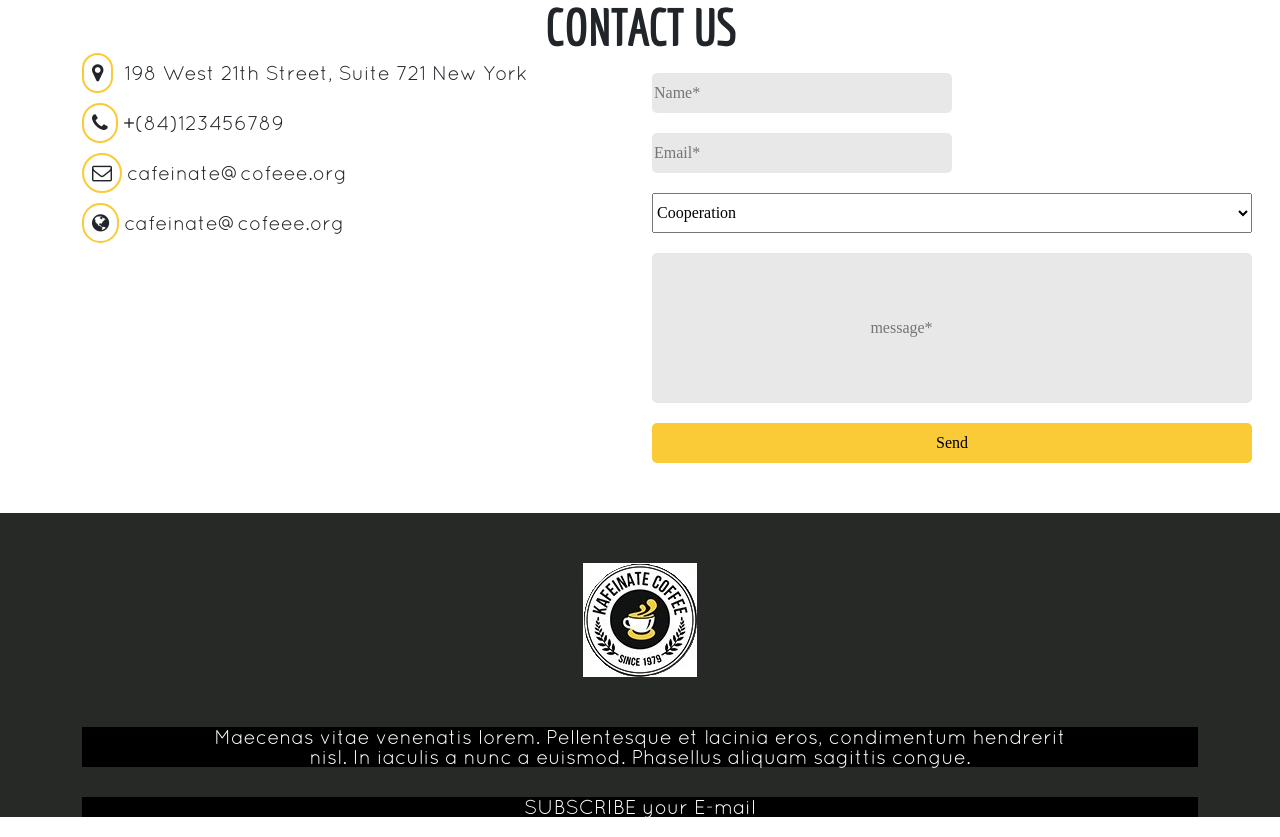
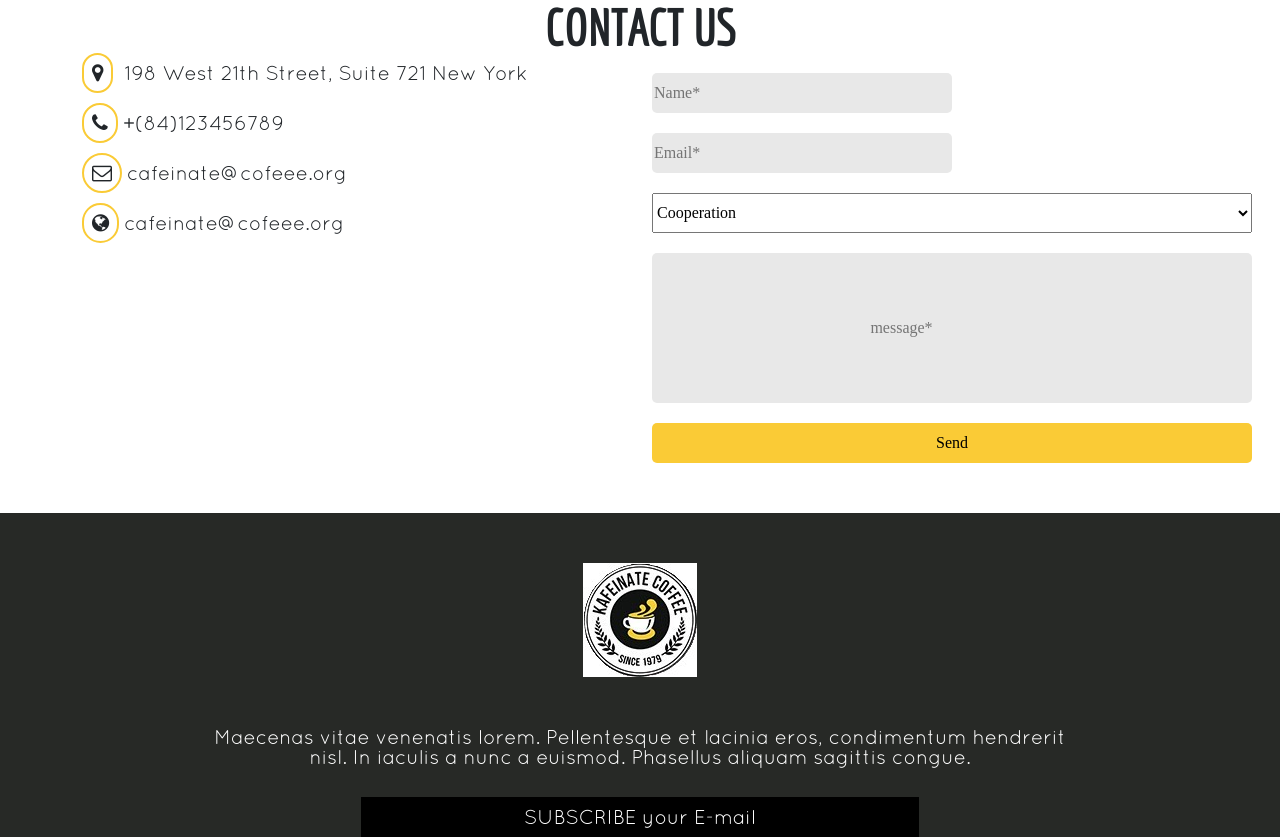
Before and after one commit to pritomsarkar226/Coffee-Shop, a plain HTML site: page index.html in a window 1280 px wide. Shown: the part 3364-4201 px from the top of the page. Drawn offline with Linux system fonts and the light colour scheme.

Commit message:
Update style.css

```diff
--- a/css/style.css
+++ b/css/style.css
@@ -260,11 +260,23 @@ input.message{
 	margin-right: auto;
 	padding-bottom:20px;
   }
-.footer h2{
+  .footer h2{
+	text-align: center;
+	font-family: 'Quicksand-Regular';
+	font-size: 20px;
+	color: #ffffff;
+	margin-top: 30px;
+}
+.subscribe h2{
 	text-align: center;
 	font-family: 'Quicksand-Regular';
 	font-size: 20px;
 	color: #ffffff;
 	margin-top: 30px;
 	background: black;
+	padding-top: 10px;
+	padding-bottom: 10px;
+	width: 50%;
+	margin-left: auto;
+	margin-right: auto;
 }
```
